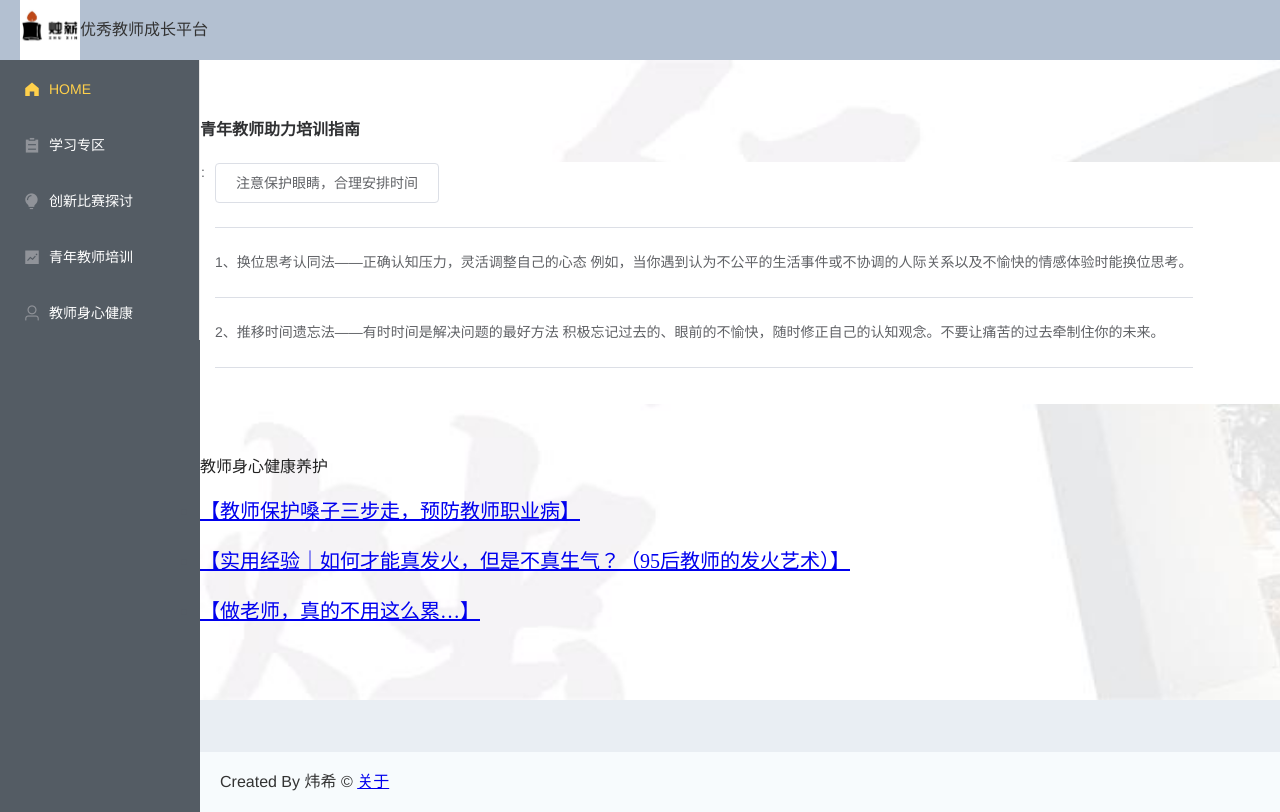
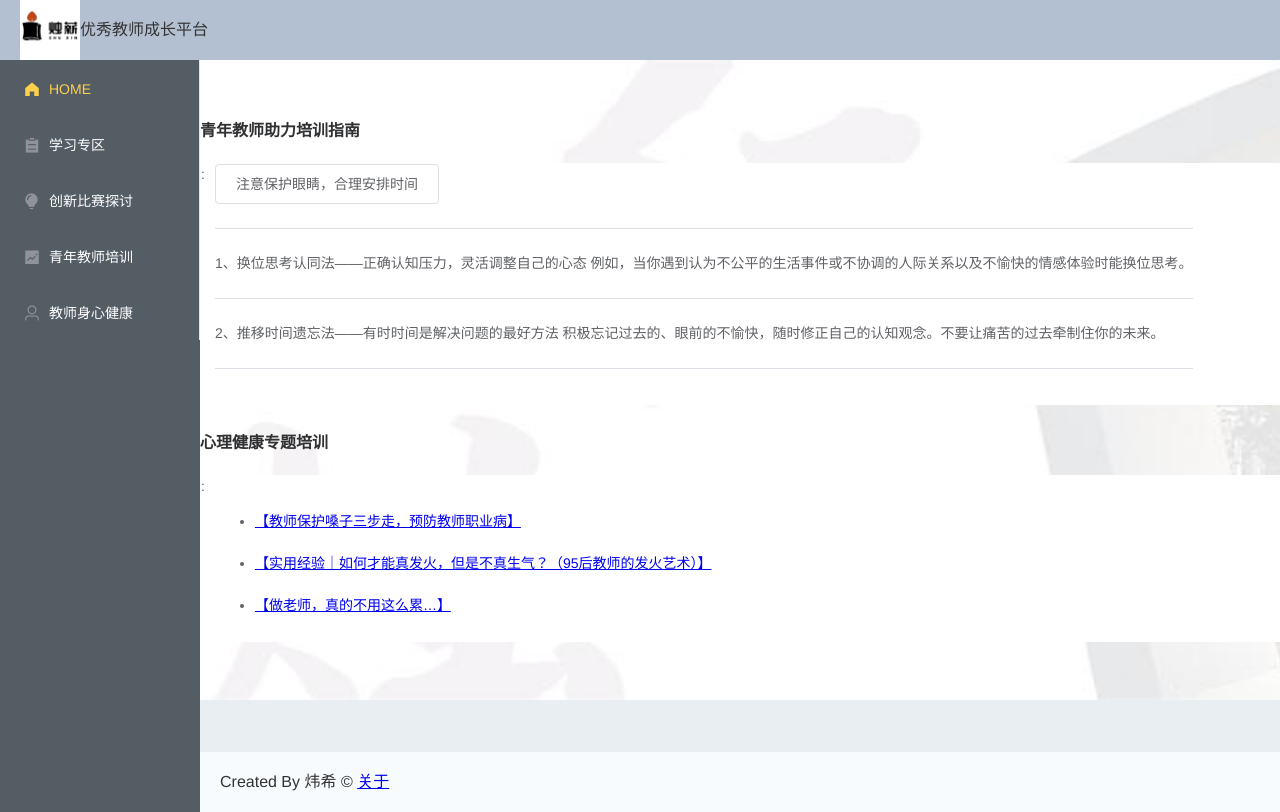
Before and after one commit to Pinoeer-kingxi/teacherdemo, a Vue app: page /#/PAMH in a window 1280 px wide. Built offline with nearby package versions, Linux system fonts and the light colour scheme.

Commit message:
PAMH.vue修改

```diff
--- a/src/views/PAMH.vue
+++ b/src/views/PAMH.vue
@@ -19,13 +19,10 @@
         </div>
       </el-descriptions-item>
     </el-descriptions>
-      <div class="building">
         <br>
-        <br>
-      </div>
-      <div class="building">
-        <div class="box" id="left">
-          <a class="title" href="null" target="_blank">教师身心健康养护</a>
+      <el-descriptions title="心理健康专题培训">
+        <el-descriptions-item >
+          <div>
             <br>
             <ul>
               <li><a href=" https://www.bilibili.com/video/BV1Qf4y1H7kq/" class="left" target="_blank">【教师保护嗓子三步走，预防教师职业病】</a>
@@ -38,11 +35,8 @@
               </li>
             </ul>
           </div>
-      </div>
-      <div class="building">
-        <br>
-        <br>
-      </div>
+        </el-descriptions-item>
+      </el-descriptions>
     </template>
   </div>
 </div>
@@ -60,31 +54,6 @@
   justify-content: center;
 }
 
-.box{
-  float:left;
-  width:40em;
-  font-size:15pt;
-  color: #545c64;
-  font-family:仿宋;
-  text-decoration: none;
-}
-
-.title{
-  float:left;
-  font-size: 12pt;
-  color: #222222;
-  font-family: 黑体 ;
-  text-decoration: none;
-  margin-bottom: 10px;
-}
-
-.box ul {
-  padding-left: 0;
-}
-
-.box ul li {
-  text-align: left;
-}
 </style>
 
 <script>
```
Lines whose indentation alone changed are shown as unchanged.
